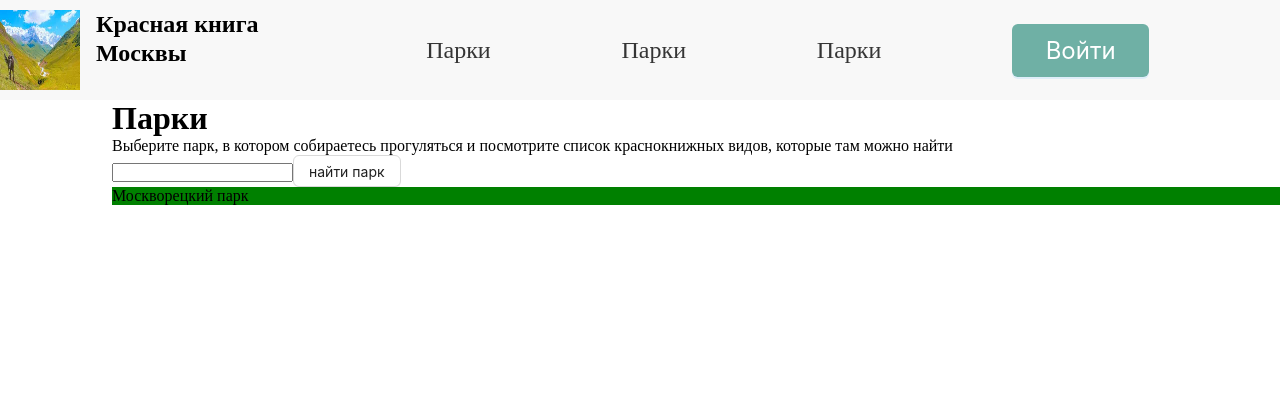
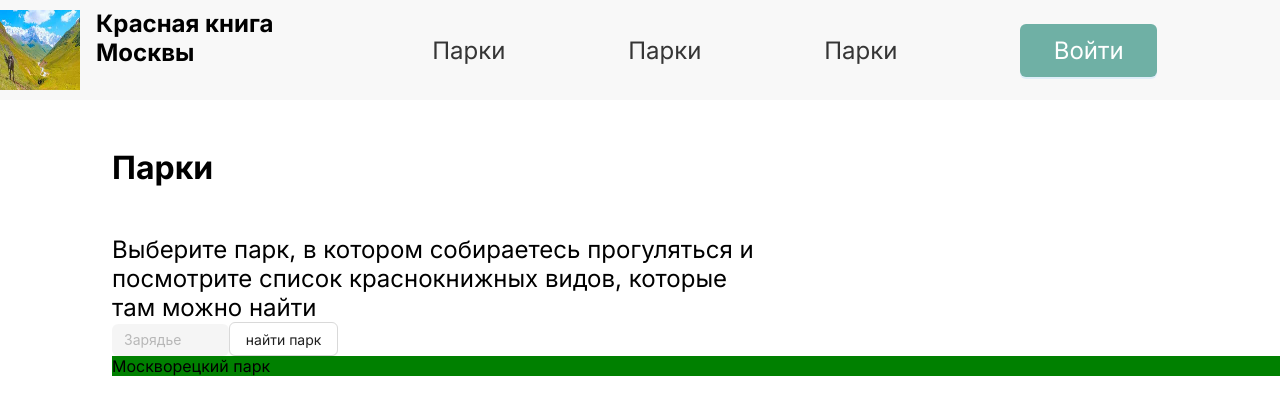
Before and after one commit to eureu/green-code, a React (Vite) app in the folder green-code/: page /parks in a window 1280 px wide. Shown: the top 414 px of the page. Built offline with nearby package versions, Linux system fonts and the light colour scheme.

Commit message:
add: park page

```diff
--- a/green-code/src/components/NotFoundPage/NotFoundPage.css
+++ b/green-code/src/components/NotFoundPage/NotFoundPage.css
@@ -7,7 +7,6 @@
   text-align: center;
   background-color: #f8f9fa; /* Светлый фон */
   color: #343a40; /* Темный текст */
-  font-family: "Inter";
 }
 
 .not-found__title {
--- a/green-code/src/components/Parks.jsx
+++ b/green-code/src/components/Parks.jsx
@@ -1,18 +1,22 @@
 import AppHeader from "./AppHeader";
-import { Button } from "antd";
+import { Button, Input } from "antd";
 
 export default function Parks() {
   return (
     <>
       <AppHeader />
       <div className="content" style={{ paddingLeft: "7rem" }}>
-        <h1>Парки</h1>
-        <section>
+        <h1 style={{ paddingBottom: "3rem", paddingTop: "3rem" }}>Парки</h1>
+        <section style={{ width: "55%", fontSize: "24px" }}>
           Выберите парк, в котором собираетесь прогуляться и посмотрите список
           краснокнижных видов, которые там можно найти
         </section>
-        <input type="text" />
-        <Button>найти парк</Button>
+        <Input
+          variant="filled"
+          placeholder="Зарядье"
+          style={{ width: "10%" }}
+        />
+        <Button style={{ padding: "1rem" }}>найти парк</Button>
         <div style={{ backgroundColor: "green" }}>
           <span>Москворецкий парк</span>
         </div>
--- a/green-code/src/index.css
+++ b/green-code/src/index.css
@@ -2,4 +2,5 @@
   margin: 0;
   padding: 0;
   box-sizing: border-box;
+  font-family: "Inter";
 }
```
